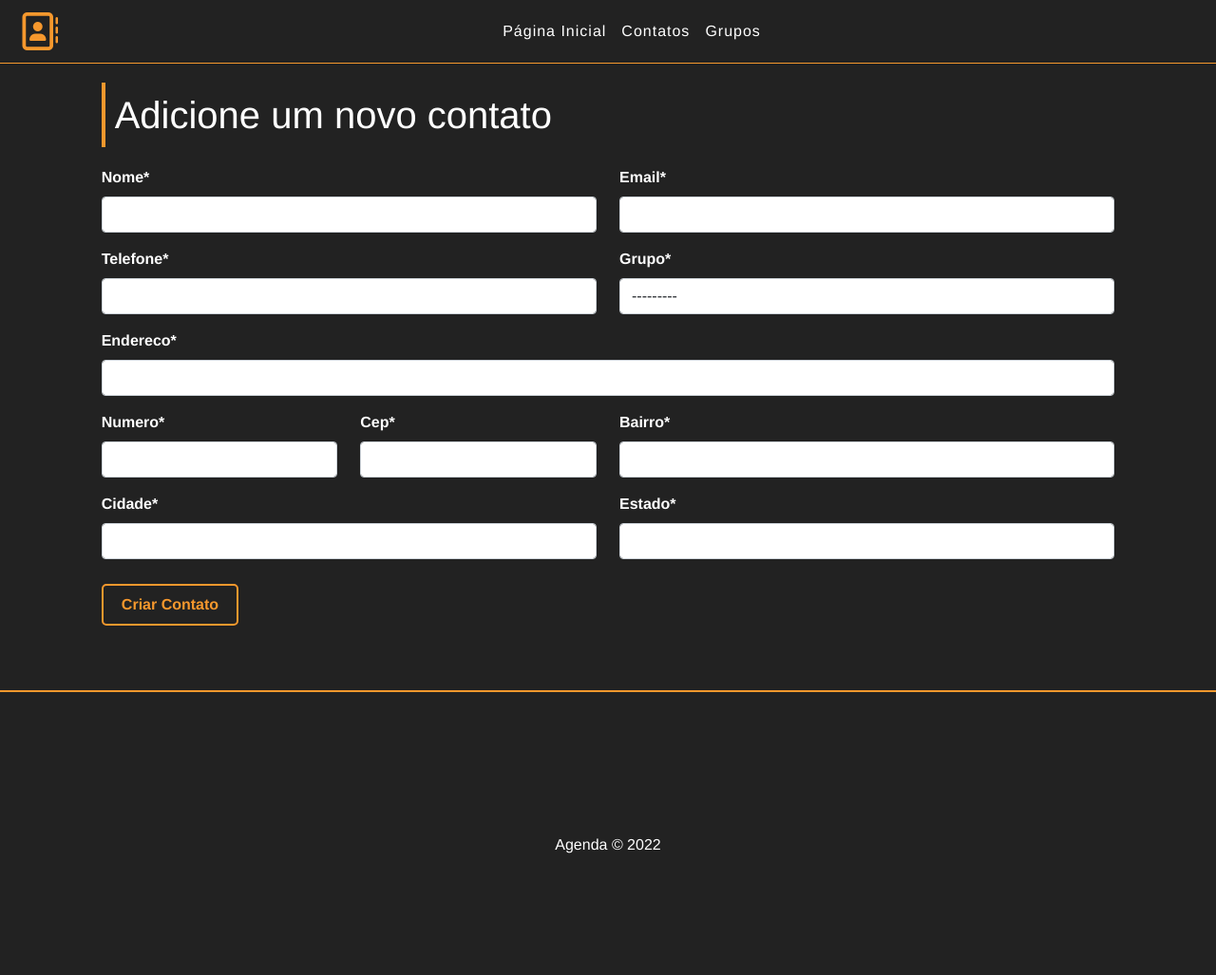
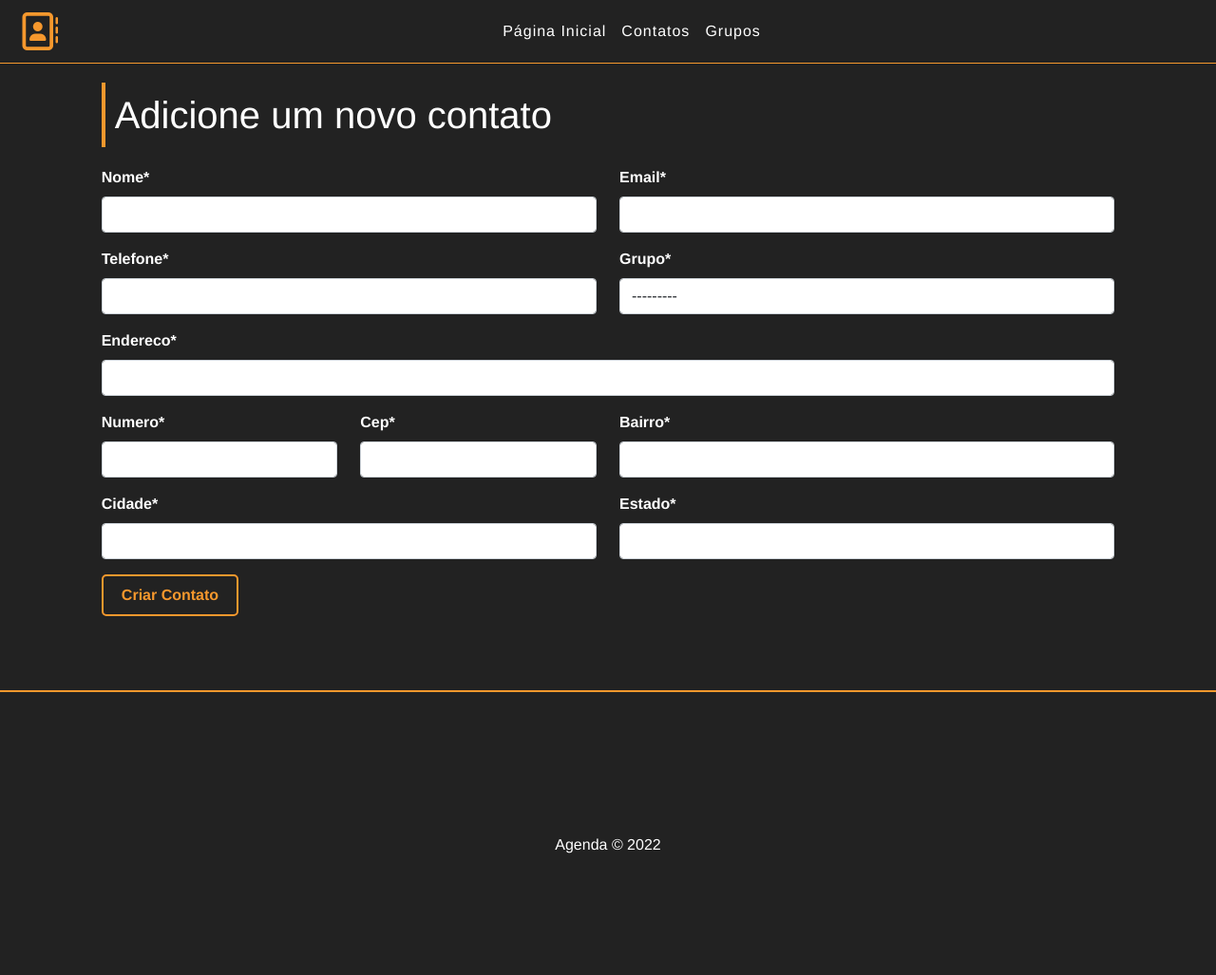
Before and after one commit to FilipeEvan/crud-python-django-mysql, a Django app: page /create/ in a window 1280 px wide. Shown: the whole page at 95% size. Run offline with Django 4.2, Linux system fonts and the light colour scheme; data that the repository does not hold is empty; some libraries are stand-ins or nearby versions.

Commit message:
second commit

```diff
--- a/Contatos/static/css/styles.css
+++ b/Contatos/static/css/styles.css
@@ -67,10 +67,6 @@ input[type='submit']:hover,
 .form-div label {
     font-weight: bold;
     margin-bottom: 0.5em;
-}
-
-.form-div input[type="submit"] {
-    margin-top: 10px;
 }
 
 /* Consultar */
```
